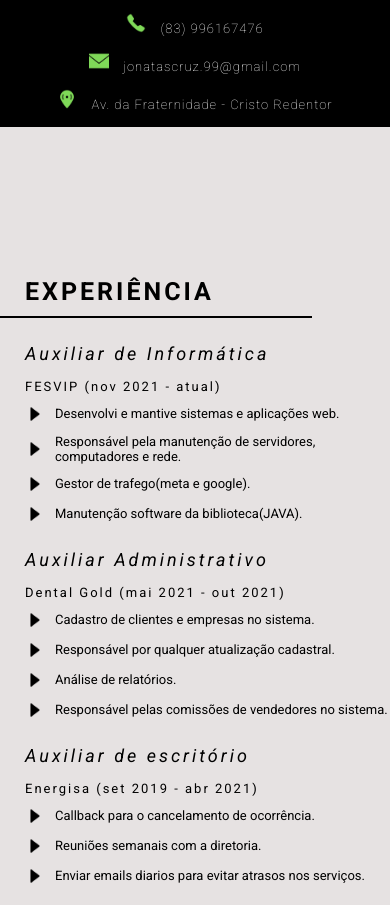
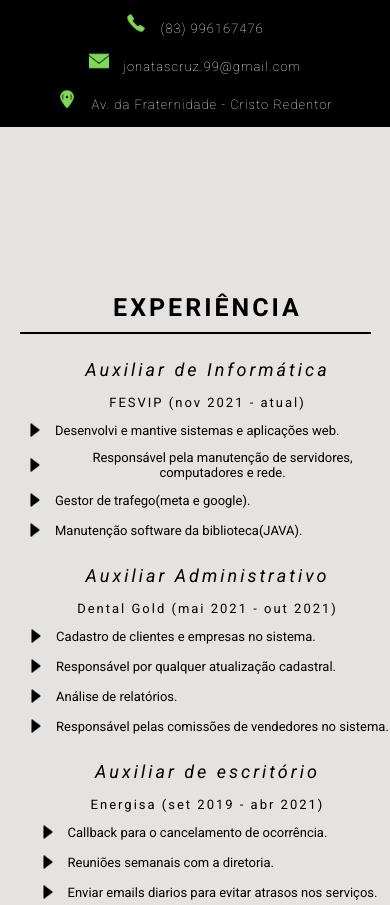
Before and after one commit to JntCruz99/Curriculo, a plain HTML site: page index.html in a window 390 px wide. Shown: the part 804-1709 px from the top of the page. Drawn offline with Linux system fonts and the light colour scheme.

Commit message:
alterando layout mobile

```diff
--- a/css/coluna2.css
+++ b/css/coluna2.css
@@ -134,6 +134,13 @@
         width: 100%;
         justify-content: center;
         align-items: center;
+        text-align: center;
+        display: flex;
+        flex-direction: column;
+    }
+    .topicos{
+        width: 90%;
     }
 
+
 }
```
